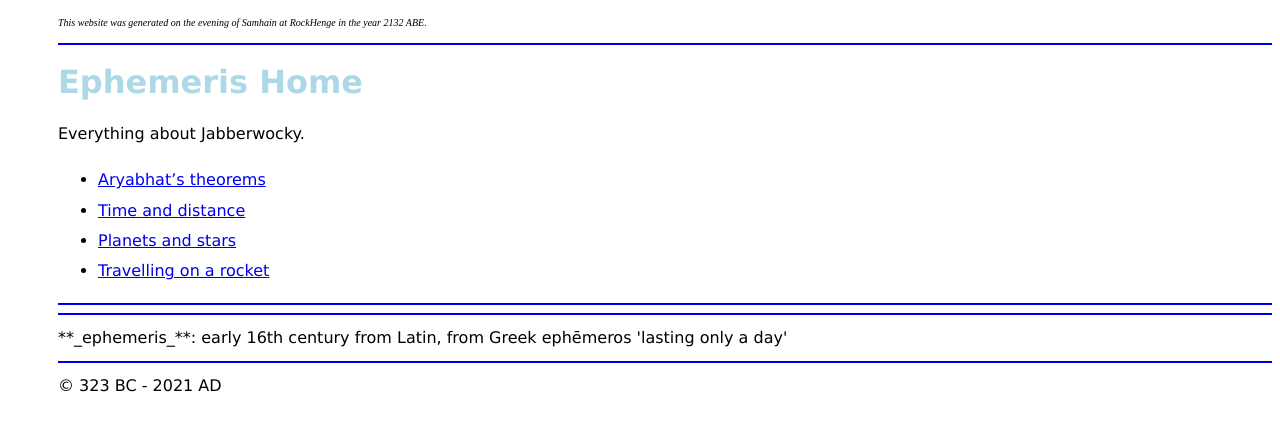
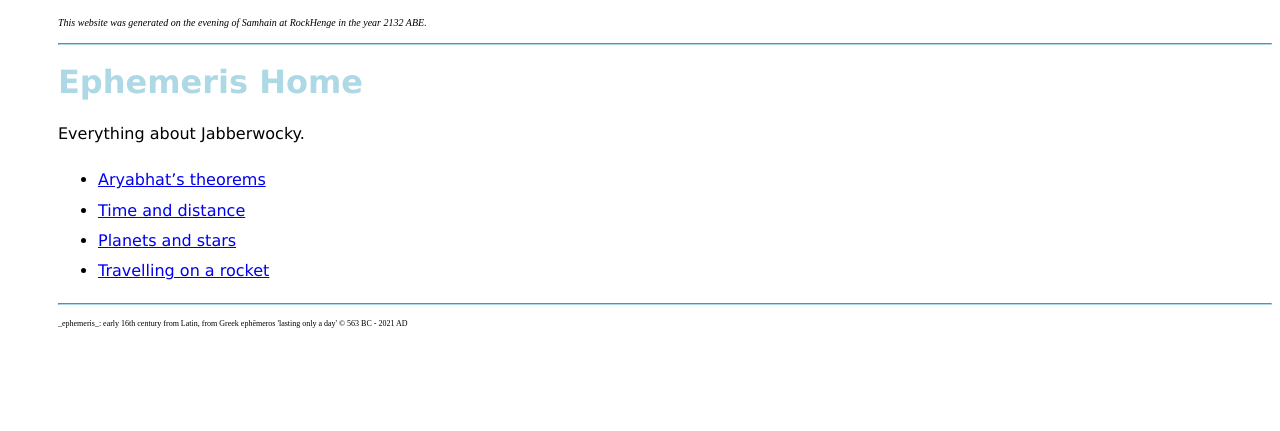
Before and after one commit to wrabi-Lenbrook/ephemeris, a Jekyll site: the page built from index.md, in a window 1280 px wide. Shown: the top 431 px of the page. Built offline with Jekyll 4.4.1, drawn with Linux system fonts in a browser that asks for light colours.

Commit message:
demo state

```diff
--- a/_includes/footer.md
+++ b/_includes/footer.md
@@ -1,8 +1,5 @@
-<hr/>
 <hr/>
 
-**_ephemeris_**: early 16th century from Latin, from Greek ephēmeros 'lasting only a day'
+_ephemeris_: early 16th century from Latin, from Greek ephēmeros 'lasting only a day'
 
-<hr/>
-
-&copy; 323 BC - 2021 AD
+&copy; 563 BC - 2021 AD
--- a/assets/css/style.css
+++ b/assets/css/style.css
@@ -1,6 +1,10 @@
 h1, h2, h3, h4, h5, h6 {color:lightblue;}
 
-hr {border-color:blue;}
+hr {
+  display: block;
+  border-width: 1px;
+  border-color: lightblue;
+}
 
 header {
   font-family: Lucida Handwriting, Papyrus, cursive;
@@ -8,6 +12,11 @@ header {
   font-style: oblique;
 }
 
+footer {
+  font-family: Lucida Handwriting, Papyrus, cursive;
+  font-size: 8px;
+}
+
 body {
 	line-height: 190%;
 	padding-left: 50px;
```
